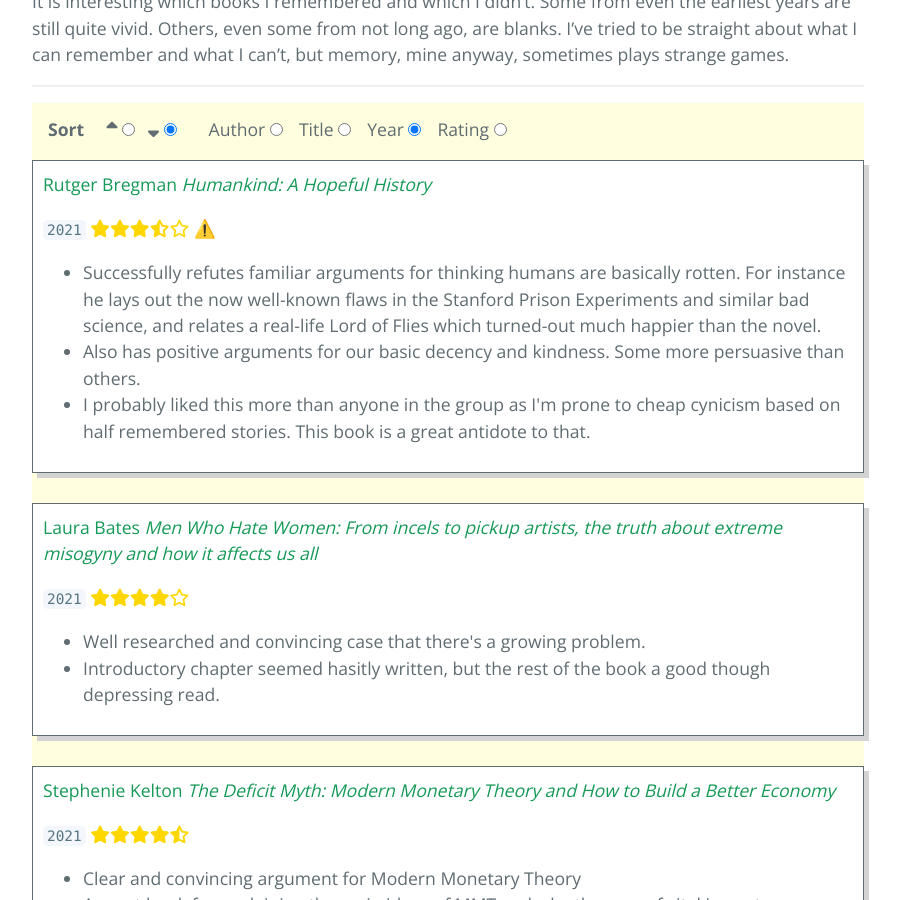
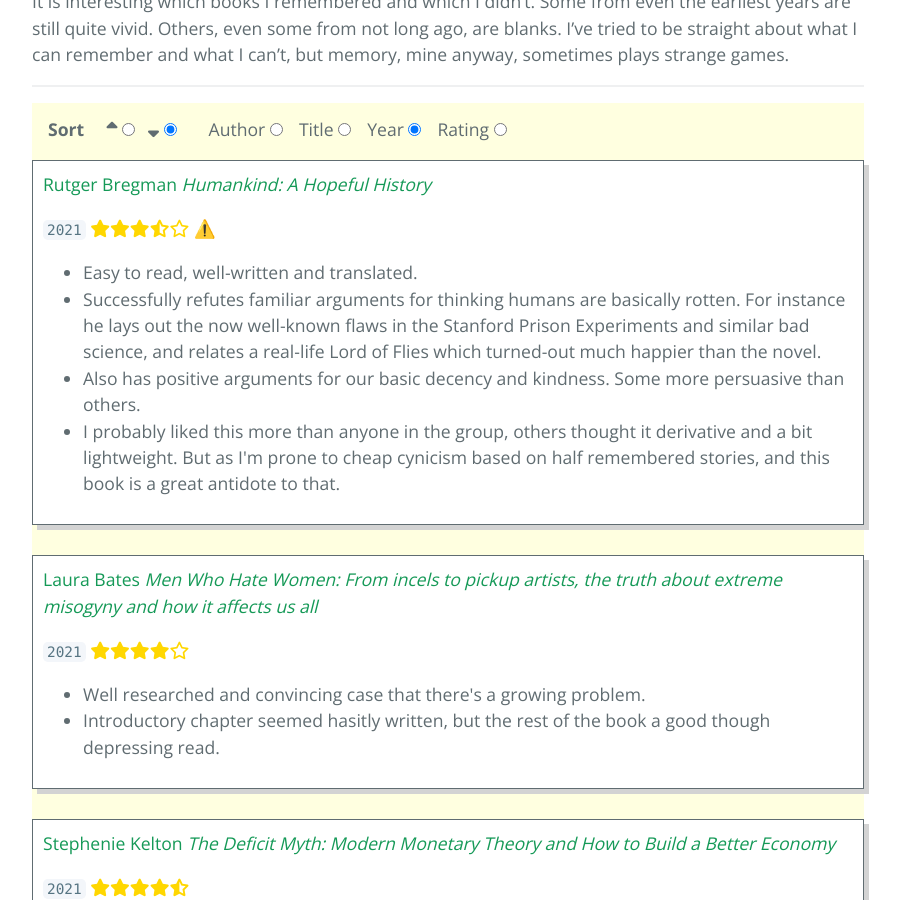
Before and after one commit to DavidPickles/jottings-pub, a Jekyll site: the page built from booklist.html, in a window 1280 px wide and 900 px high, scrolled down 632 px. Shown: the whole window, without its empty margins (192-1092 px from the left). Built offline with Jekyll 4.4.1, drawn with Linux system fonts in a browser that asks for light colours; nearby versions of some CDN libraries; emoji names are drawn with the system emoji font; some of the changed text lies outside the part shown.

```diff
--- a/_data/books.yml
+++ b/_data/books.yml
@@ -13,9 +13,10 @@ books:
   - title: "Humankind: A Hopeful History"
     author: "Rutger Bregman"
     remarks:
+      - Easy to read, well-written and translated.
       - Successfully refutes familiar arguments for thinking humans are basically rotten. For instance he lays out the now well-known flaws in the Stanford Prison Experiments and similar bad science, and relates a real-life Lord of Flies which turned-out much happier than the novel.
       - Also has positive arguments for our basic decency and kindness. Some more persuasive than others.
-      - I probably liked this more than anyone in the group as I'm prone to cheap cynicism based on half remembered stories. This book is a great antidote to that.
+      - I probably liked this more than anyone in the group, others thought it derivative and a bit lightweight. But as I'm prone to cheap cynicism based on half remembered stories, and this book is a great antidote to that.
     rating: 7
     rating_warning: true
     meeting_date: "2021"
@@ -1404,7 +1405,7 @@ books:
     remarks:
       - I didn't like this, and my original comment was "Pretentious twaddle about insufferable people".
       - "That was a bit harsh, though fun to write. Some in the group liked it much more than me. And the premise does seem ambitious and interesting: contemporary emotional issues given a world-historical context."
-      - "But my abiding memory of this book is a deep irritation and disquiet; I'm sure my therapist would have something to say about that."
+      - "But my abiding memory of this book is a deep irritation; I'm sure my therapist would have something to say about that."
     rating: 2
     rating_warning: true
     meeting_date: "Before 2010"
```
